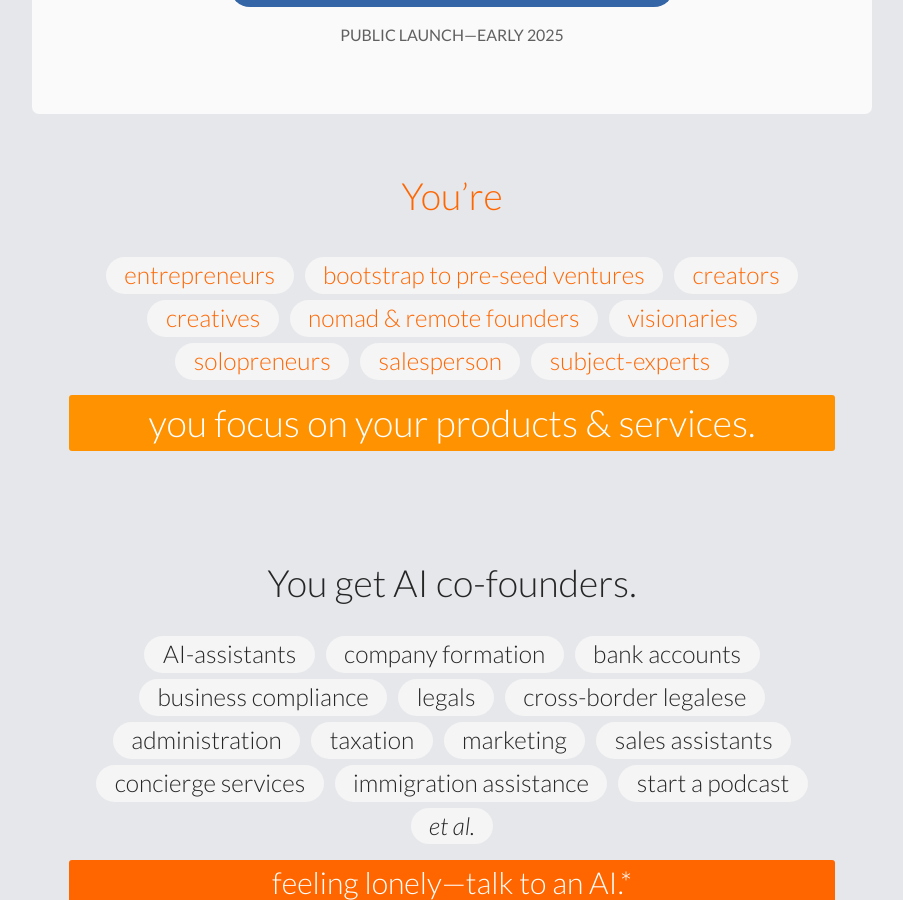
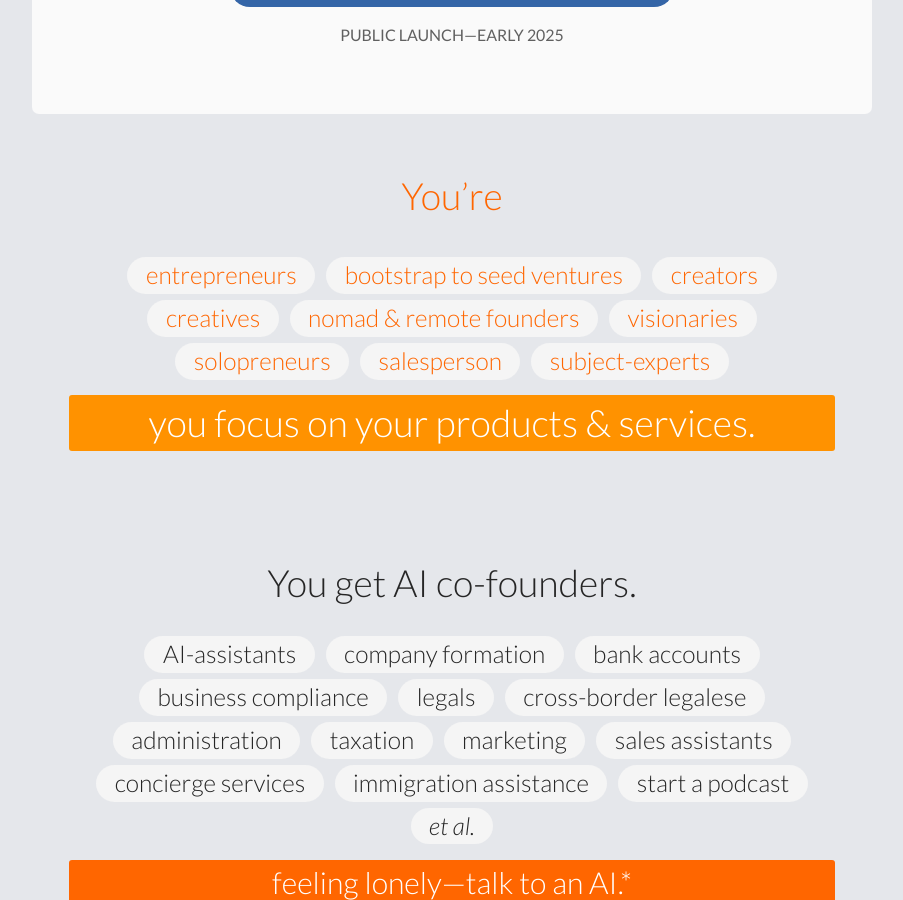
Before and after one commit to Inklyn/inklyn.com, a Jekyll site: the page built from index.html, in a window 1280 px wide and 900 px high, scrolled down 527 px. Shown: the whole window, without its empty margins (188-1091 px from the left). Built offline with Jekyll 4.4.1, drawn with Linux system fonts in a browser that asks for light colours.

Commit message:
ICP - Tweak

```diff
--- a/_includes/icp.html
+++ b/_includes/icp.html
@@ -3,7 +3,7 @@
 	<p>
 		<ul class="pills">
 			<li>entrepreneurs</li>
-			<li>bootstrap to pre-seed ventures</li>
+			<li>bootstrap to seed ventures</li>
 			<li>creators</li>
 			<li>creatives</li>
 			<li>nomad & remote founders</li>
```
